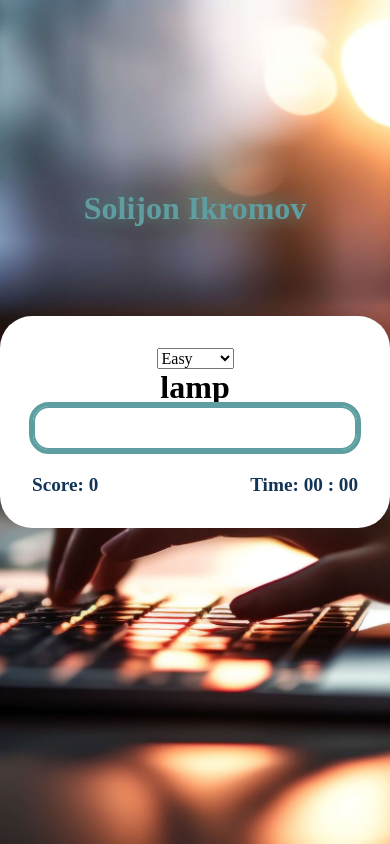
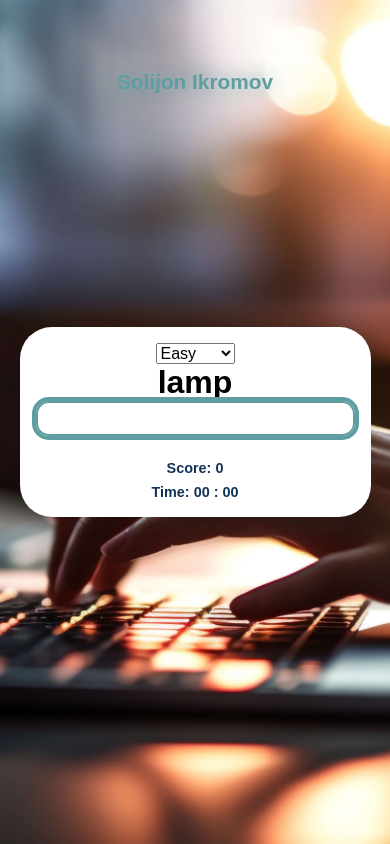
Before and after one commit to solijon010/myProject-TYPingNew, a plain HTML site: page index.html in a window 390 px wide. Drawn offline with Linux system fonts and the light colour scheme.

Commit message:
site butunlay responsive bolgan

```diff
--- a/app.js
+++ b/app.js
@@ -21,7 +21,7 @@ secundEl.textContent = time.toString().padStart(2, "0");
 
 // Info: Tasodifiy so‘z tanlash funksiyasi
 const randomWordFn = () => {
-  const wordList = words[difficult]; // qiyinlikka mos arraydan tanlaymiz
+  const wordList = words[difficult];
   randomWord = wordList[Math.floor(Math.random() * wordList.length)];
   titleEl.textContent = randomWord;
   return randomWord;
@@ -78,7 +78,7 @@ inputEl.addEventListener("input", () => {
 
 // Info: Taymer funksiyasi
 const startTimer = () => {
-  clearInterval(intervalId); // eski intervalni to‘xtatamiz
+  clearInterval(intervalId);
   intervalId = setInterval(() => {
     if (time < 1) {
       overlayEl.classList.remove("hidden");
--- a/css/main.css
+++ b/css/main.css
@@ -11,12 +11,12 @@ h3 {
   margin: 0;
 }
 
-html {
+html,
+body {
   height: 100%;
 }
 
 body {
-  height: 100%;
   display: flex;
   align-items: center;
   justify-content: center;
@@ -24,6 +24,7 @@ body {
   background-position: center;
   background-repeat: no-repeat;
   background-size: cover;
+  font-family: "Poppins", sans-serif;
 }
 
 ul,
@@ -53,20 +54,24 @@ button {
   background-color: #fff;
   text-align: center;
   padding: 2rem;
+  box-shadow: 0 4px 20px rgba(0, 0, 0, 0.15);
 }
 
 .site-title {
   color: cadetblue;
-  margin: 1.5rem !important;
+  margin: 1.5rem;
+  font-size: 2rem;
   display: block;
 }
 
 .input {
+  width: 100%;
   border: 2px solid cadetblue;
   font-size: 1.5rem;
-  padding: 0.4rem 0.8rem;
+  padding: 0.6rem 1rem;
   border-radius: 1rem;
   margin-bottom: 1.5rem;
+  transition: all 0.3s ease;
 }
 
 .input:focus {
@@ -114,7 +119,9 @@ button {
 
 .span {
   position: fixed;
-  top: 200px;
+  top: 120px;
+  left: 50%;
+  transform: translateX(-50%);
   text-align: center;
   display: inline-block;
   font-size: 2rem;
@@ -124,18 +131,72 @@ button {
   animation: float 2s ease-in-out infinite;
 }
 
-
 @keyframes float {
   0% {
-    transform: translateY(0);
+    transform: translate(-50%, 0);
     text-shadow: 0 0 10px rgba(95, 158, 160, 0.6);
   }
   50% {
-    transform: translateY(-10px);
+    transform: translate(-50%, -10px);
     text-shadow: 0 0 20px rgba(95, 158, 160, 0.9);
   }
   100% {
-    transform: translateY(0);
+    transform: translate(-50%, 0);
     text-shadow: 0 0 10px rgba(95, 158, 160, 0.6);
   }
 }
+
+@media (max-width: 768px) {
+  .container {
+    max-width: 90%;
+    padding: 1.5rem;
+  }
+
+  .site-title {
+    font-size: 1.7rem;
+    margin-bottom: 1rem;
+  }
+
+  .input {
+    font-size: 1.2rem;
+    padding: 0.5rem 0.8rem;
+  }
+
+  .bottom {
+    font-size: 1rem;
+  }
+
+  .span {
+    font-size: 1.6rem;
+    top: 100px;
+  }
+}
+
+@media (max-width: 480px) {
+  .container {
+    max-width: 90%;
+    padding: 1rem;
+  }
+
+  .site-title {
+    font-size: 1.4rem;
+    margin-bottom: 0.8rem;
+  }
+
+  .input {
+    font-size: 1rem;
+    padding: 0.4rem 0.7rem;
+    border-radius: 0.8rem;
+  }
+
+  .bottom {
+    flex-direction: column;
+    gap: 0.5rem;
+    font-size: 0.9rem;
+  }
+
+  .span {
+    font-size: 1.3rem;
+    top: 80px;
+  }
+}
```
Lines whose indentation alone changed are shown as unchanged.
